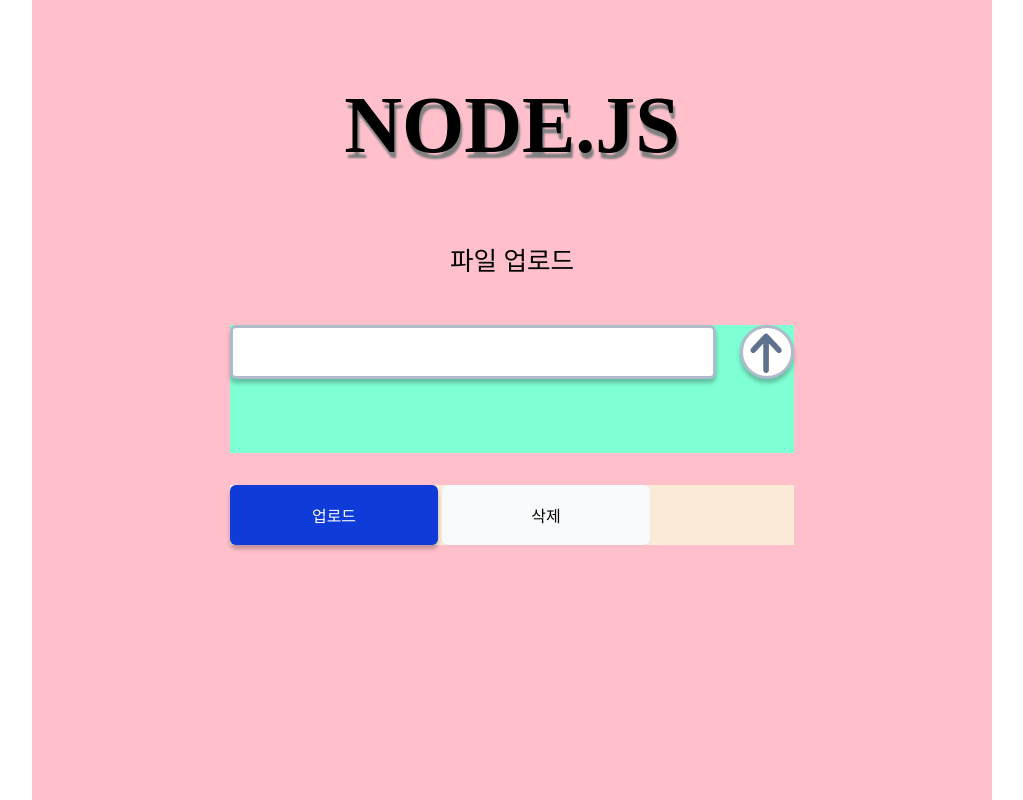
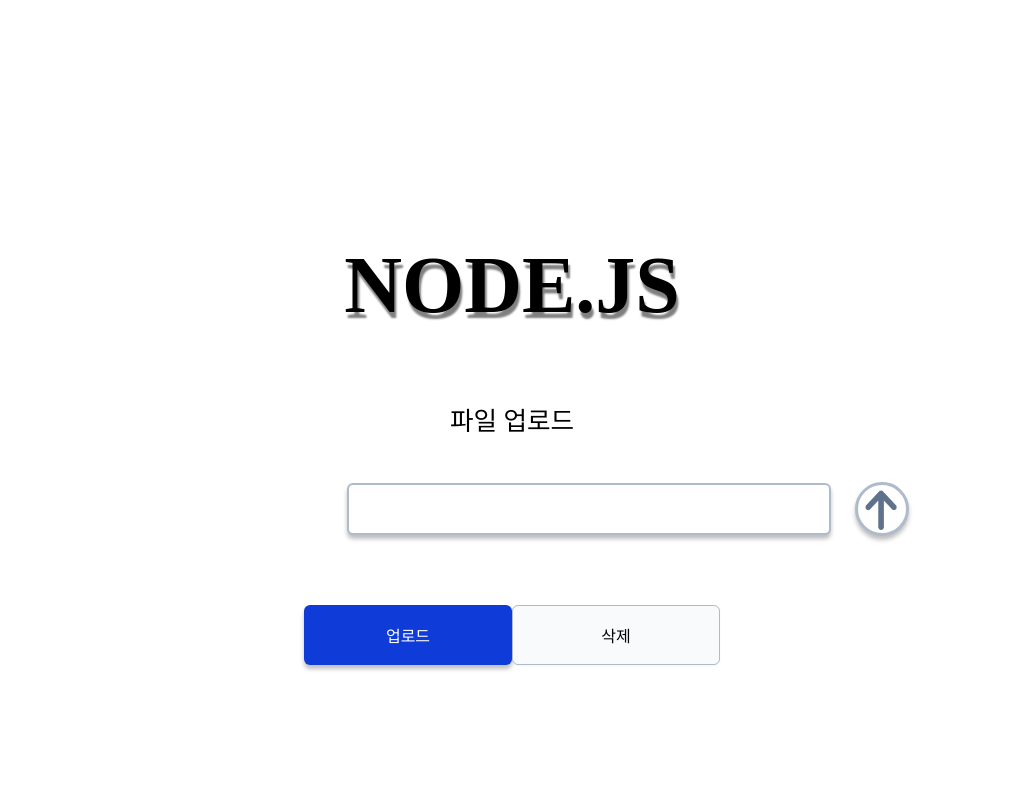
Before and after one commit to SKU-NodeJs-Project/NodeJSProfiler, a website: page views/upload.html in a window 1280 px wide. Shown: the whole page, without its empty margins (128-1151 px from the left). Drawn offline with Linux system fonts and the light colour scheme; a web font is replaced by a local one.

Commit message:
임시저장

```diff
--- a/views/chart.css
+++ b/views/chart.css
@@ -52,6 +52,7 @@
   display: block;
   /* background-color: coral; */
 }
+
 .print {
   /* background-color: red; */
   height: 30rem;
--- a/views/upload.css
+++ b/views/upload.css
@@ -42,12 +42,11 @@
 #center {
   height: 100vh;
   width: 60rem;
-  background-color: pink;
 }
 
 #header {
   height: 5rem;
-  margin: 5rem 0;
+  margin: 15rem 0 5rem 0;
   justify-content: center;
   font-size: 5rem;
   font-weight: bold;
@@ -61,7 +60,7 @@
 
 #upload {
   width: 100%;
-  margin: 3rem 0;
+  margin: 3rem 0 0.5rem 0;
   font-size: 1.6rem;
   text-align: center;
   color: black;
@@ -71,20 +70,23 @@
   height: 8rem;
   width: inherit;
   display: flex;
+  justify-self: center;
+  align-items: center;
   flex-direction: row;
-  background-color: aquamarine;
 }
 
 #button_box {
   margin: 2rem 0;
-  background-color: antiquewhite;
+  padding: 0 12rem;
+  display: flex;
+  justify-content: space-evenly;
 }
 
 .file_name {
   height: 3rem;
   width: 30rem;
-  margin-right: 1.5rem;
-  border: 3px solid #afbaca;
+  margin: 0 1.5rem 0 14.5rem;
+  border: 2px solid #afbaca;
   border-radius: 6px;
   box-shadow: 0px 4px 4px rgba(0, 0, 0, 0.25);
   background: #ffffff;
@@ -123,6 +125,7 @@
   width: 13rem;
   height: 60px;
   background: #f9fafb;
+  border: 1px solid #afbaca;
+  border-radius: 6px;
   box-shadow: 0px 1px 2px rgba(45, 54, 67, 0.05);
-  border-radius: 6px;
 }
```
